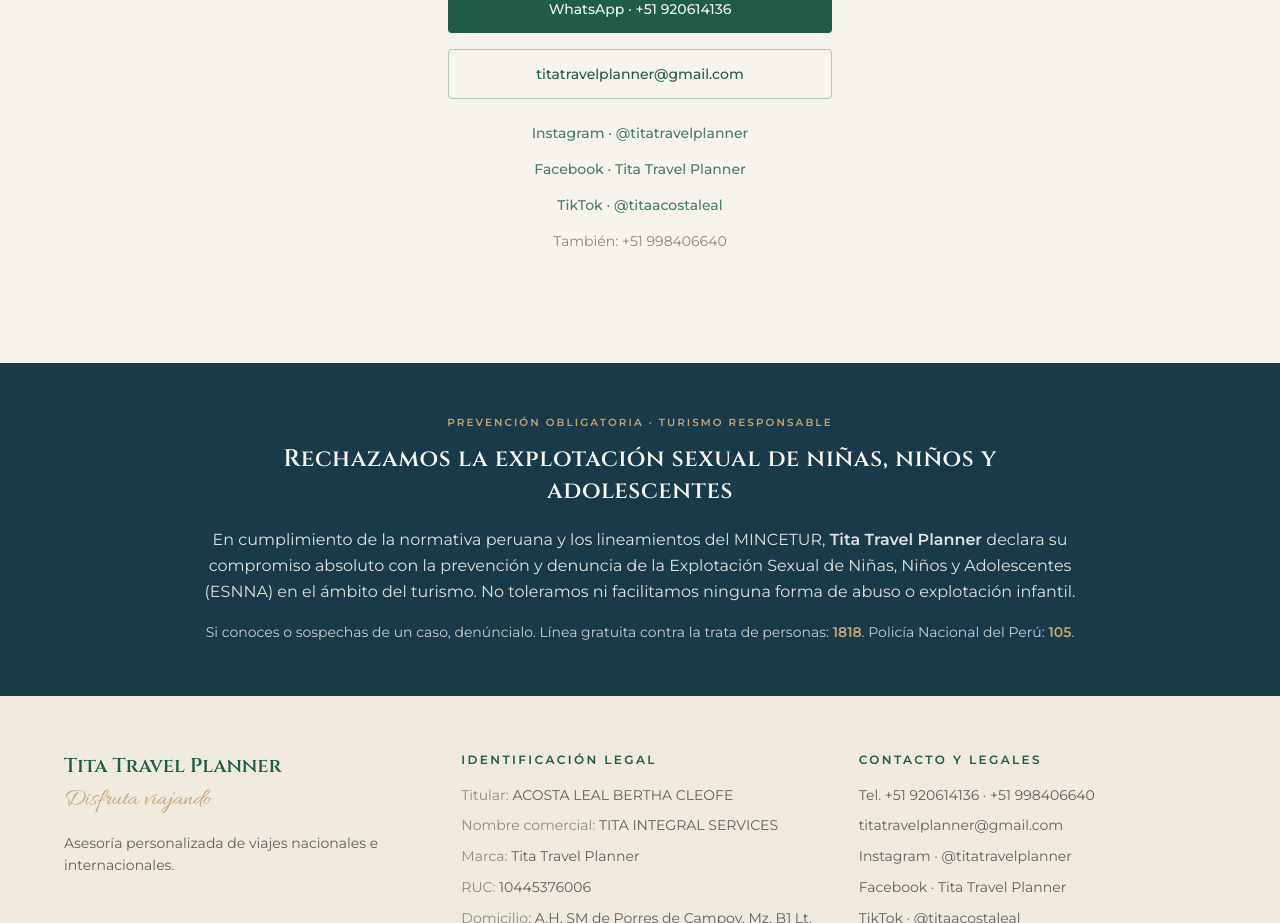
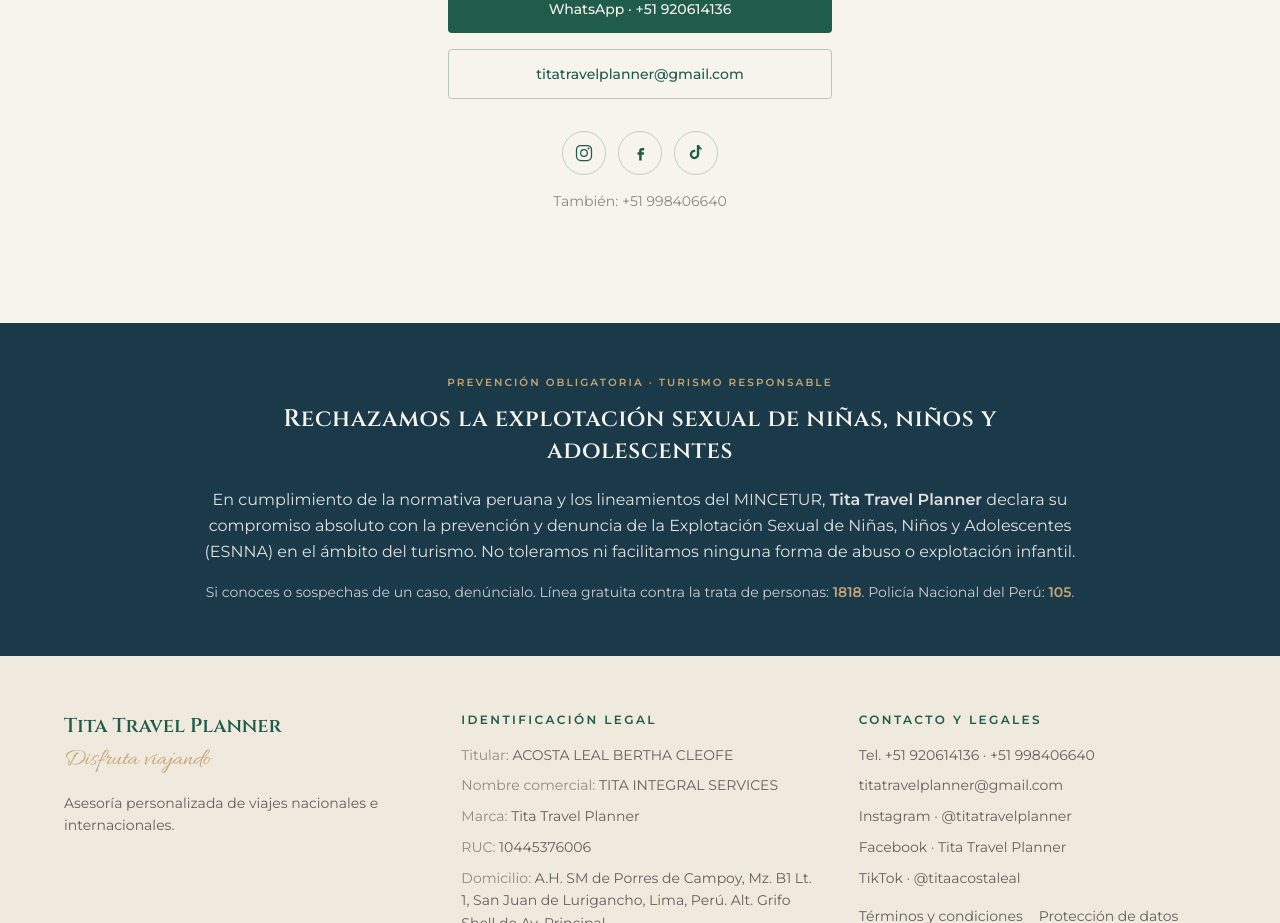
Before and after one commit to Adrian-Benavente/tita-travel-planner, a Next.js app: page / in a window 1280 px wide. Shown: the part 2700-3623 px from the top of the page. Built offline with nearby package versions, Linux system fonts and the light colour scheme.

Commit message:
Refactor Contact component to use a social media links array for Instagram, Facebook, and TikTok, improving maintainability and readability. Added icon components for each social platform.

```diff
--- a/src/components/Contact.tsx
+++ b/src/components/Contact.tsx
@@ -1,5 +1,23 @@
 import { Reveal } from "@/components/Reveal";
 import { site } from "@/lib/site";
+
+const socials = [
+  {
+    href: site.instagramUrl,
+    label: `Instagram ${site.instagramHandle}`,
+    icon: InstagramIcon,
+  },
+  {
+    href: site.facebookUrl,
+    label: "Facebook Tita Travel Planner",
+    icon: FacebookIcon,
+  },
+  {
+    href: site.tiktokUrl,
+    label: `TikTok ${site.tiktokHandle}`,
+    icon: TikTokIcon,
+  },
+] as const;
 
 export function Contact() {
   return (
@@ -33,30 +51,22 @@
           >
             {site.emails.primary}
           </a>
-          <a
-            href={site.instagramUrl}
-            target="_blank"
-            rel="noopener noreferrer"
-            className="mt-2 text-sm font-medium text-emerald/80 underline-offset-2 transition-colors hover:text-emerald hover:underline"
-          >
-            Instagram · {site.instagramHandle}
-          </a>
-          <a
-            href={site.facebookUrl}
-            target="_blank"
-            rel="noopener noreferrer"
-            className="text-sm font-medium text-emerald/80 underline-offset-2 transition-colors hover:text-emerald hover:underline"
-          >
-            Facebook · Tita Travel Planner
-          </a>
-          <a
-            href={site.tiktokUrl}
-            target="_blank"
-            rel="noopener noreferrer"
-            className="text-sm font-medium text-emerald/80 underline-offset-2 transition-colors hover:text-emerald hover:underline"
-          >
-            TikTok · {site.tiktokHandle}
-          </a>
+
+          <div className="mt-4 flex items-center justify-center gap-3">
+            {socials.map((social) => (
+              <a
+                key={social.href}
+                href={social.href}
+                target="_blank"
+                rel="noopener noreferrer"
+                aria-label={social.label}
+                className="inline-flex size-11 items-center justify-center rounded-full border border-emerald/25 text-emerald transition-colors hover:border-emerald hover:bg-sage/15"
+              >
+                <social.icon />
+              </a>
+            ))}
+          </div>
+
           <p className="text-sm text-ink/60">
             También: {site.phones[1].display}
           </p>
@@ -65,3 +75,40 @@
     </section>
   );
 }
+
+function InstagramIcon() {
+  return (
+    <svg width="20" height="20" viewBox="0 0 24 24" fill="none" aria-hidden>
+      <rect
+        x="3"
+        y="3"
+        width="18"
+        height="18"
+        rx="5"
+        stroke="currentColor"
+        strokeWidth="1.5"
+      />
+      <circle cx="12" cy="12" r="4" stroke="currentColor" strokeWidth="1.5" />
+      <circle cx="17.5" cy="6.5" r="1.2" fill="currentColor" />
+    </svg>
+  );
+}
+
+function FacebookIcon() {
+  return (
+    <svg width="20" height="20" viewBox="0 0 24 24" fill="none" aria-hidden>
+      <path
+        d="M14 9h3V6h-3c-1.7 0-3 1.3-3 3v2H9v3h2v7h3v-7h2.5l.5-3H14V9z"
+        fill="currentColor"
+      />
+    </svg>
+  );
+}
+
+function TikTokIcon() {
+  return (
+    <svg width="20" height="20" viewBox="0 0 24 24" fill="currentColor" aria-hidden>
+      <path d="M19.6 8.2a6.4 6.4 0 0 1-3.7-1.2v6.7a5.7 5.7 0 1 1-4.9-5.6v2.9a2.8 2.8 0 1 0 2 2.7V2.5h2.9c.3 1.6 1.4 3 2.9 3.7v2z" />
+    </svg>
+  );
+}
```
